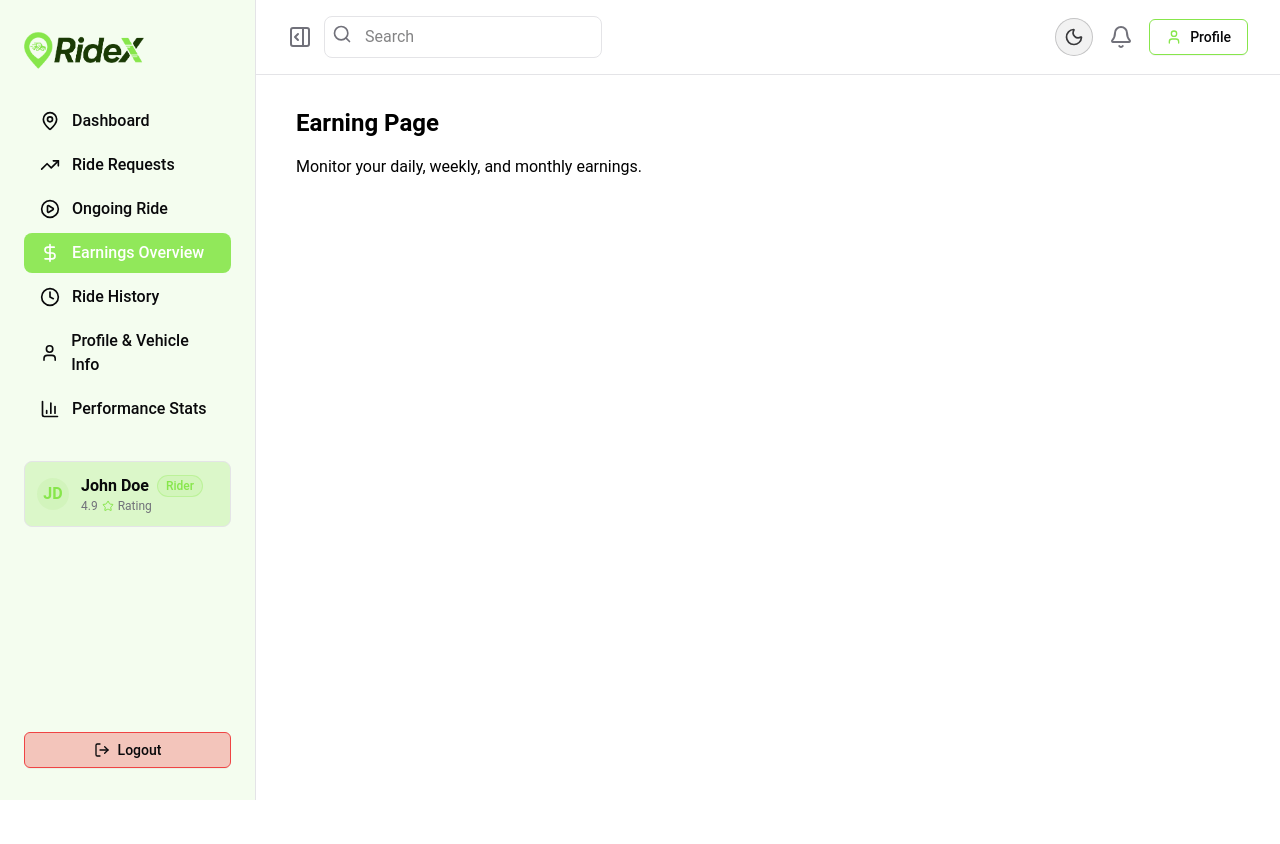
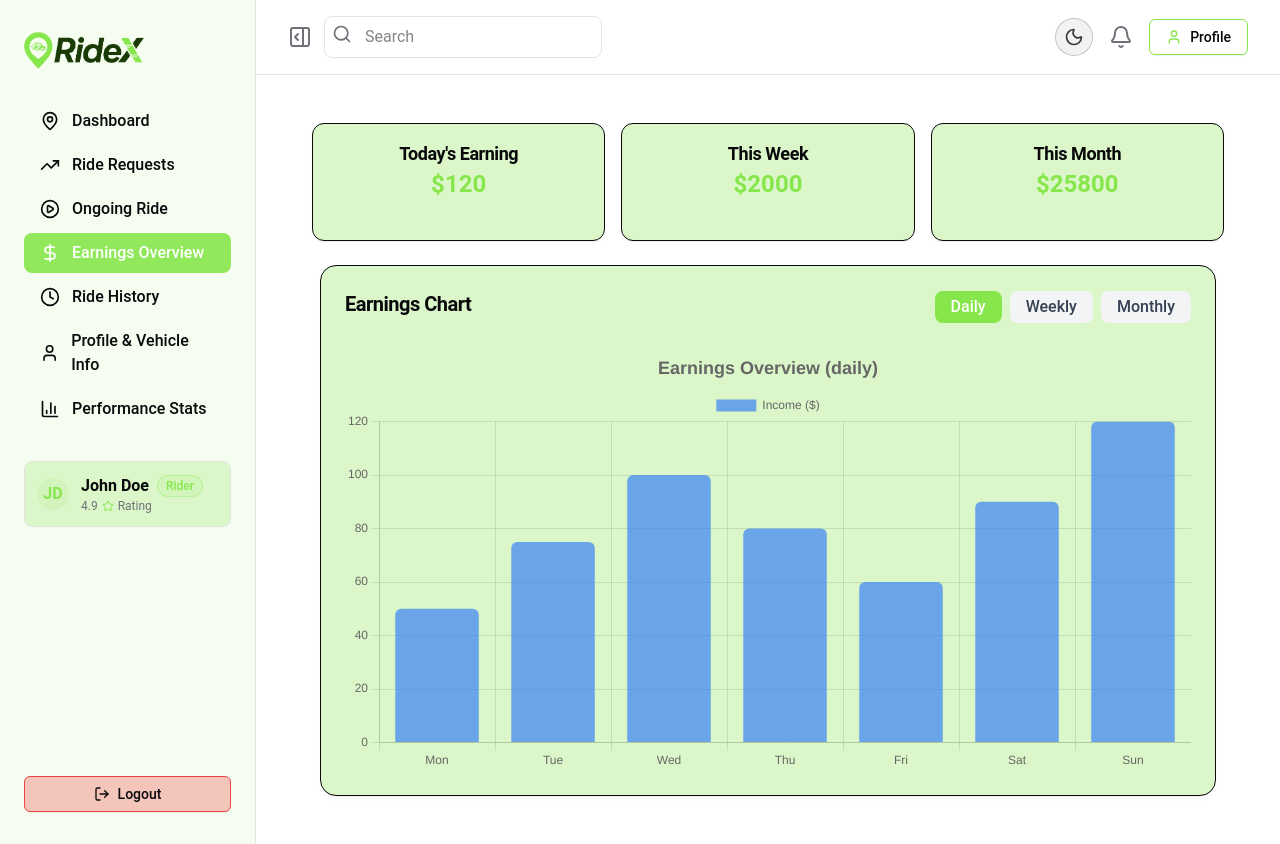
Before and after one commit to rubel6610/RideX-Frontend, a Next.js app: page /dashboard/earnings in a window 1280 px wide. Before the commit the page ends 800 px from the top, so only its background shows below. Built offline with nearby package versions, Linux system fonts and the light colour scheme.

Commit message:
Added Earning overview routes three card and chart

```diff
--- a/package.json
+++ b/package.json
@@ -15,6 +15,7 @@
     "@radix-ui/react-label": "^2.1.7",
     "@radix-ui/react-slot": "^1.2.3",
     "axios": "^1.12.2",
+    "chart.js": "^4.5.0",
     "class-variance-authority": "^0.7.1",
     "clsx": "^2.1.1",
     "jwt-decode": "^4.0.0",
@@ -23,6 +24,7 @@
     "next": "^15.5.3",
     "next-themes": "^0.4.6",
     "react": "19.1.1",
+    "react-chartjs-2": "^5.3.0",
     "react-dom": "19.1.1",
     "react-hook-form": "^7.63.0",
     "tailwind-merge": "^3.3.1",
--- a/src/app/dashboard/earnings/page.jsx
+++ b/src/app/dashboard/earnings/page.jsx
@@ -1,10 +1,102 @@
-import React from 'react'
+"use client";
+
+import { useState, useEffect } from "react";
+import { Card, CardContent, CardHeader, CardTitle } from "@/components/ui/card";
+import { Bar } from "react-chartjs-2";
+import {
+  Chart as ChartJS, CategoryScale, LinearScale, BarElement, Title, Tooltip, Legend,
+} from "chart.js";
+
+ChartJS.register(CategoryScale, LinearScale, BarElement, Title, Tooltip, Legend);
 
 export default function EarningPage() {
+  // Dummy data
+  const [earnings, setEarnings] = useState({
+    daily: [50, 75, 100, 80, 60, 90, 120],
+    weekly: [400, 550, 600, 450],
+    monthly: [1500, 1800, 2000, 1700, 2200, 2100, 1900, 2300, 2500, 2400, 2600, 2800],
+  });
+
+  const [period, setPeriod] = useState("daily");
+
+  // Summary cards values
+  const summary = {
+    today: earnings.daily?.[earnings.daily.length - 1] || 0,
+    week: earnings.weekly?.reduce((a, b) => a + b, 0) || 0,
+    month: earnings.monthly?.reduce((a, b) => a + b, 0) || 0,
+  };
+
+  // Labels
+  const labels = {
+    daily: ["Mon", "Tue", "Wed", "Thu", "Fri", "Sat", "Sun"],
+    weekly: ["Week 1", "Week 2", "Week 3", "Week 4"],
+    monthly: ["Jan","Feb","Mar","Apr","May","Jun","Jul","Aug","Sep","Oct","Nov","Dec"],
+  };
+
+  const data = {
+    labels: labels[period],
+    datasets: [
+      {
+        label: "Income ($)",
+        data: earnings[period],
+        backgroundColor: "rgba(59, 130, 246, 0.7)",
+        borderRadius: 6,
+      },
+    ],
+  };
+
+  const options = {
+    responsive: true,
+    plugins: {
+      legend: { position: "top" },
+      title: { display: true, text: `Earnings Overview (${period})`, font: { size: 18 } },
+    },
+    scales: { y: { beginAtZero: true } },
+  };
+
   return (
-    <div>
-      <h2 className="text-2xl font-bold mb-4">Earning Page</h2>
-      <p>Monitor your daily, weekly, and monthly earnings.</p>
+    <div className="p-4 space-y-6">
+      {/* Top 3 summary cards */}
+      <div className="grid grid-cols-1 sm:grid-cols-3 gap-4">
+        <Card className="shadow-md rounded-xl p-4 text-center">
+          <CardTitle className="text-lg font-semibold">Today's Earning</CardTitle>
+          <CardContent className="text-2xl font-bold text-primary">${summary.today}</CardContent>
+        </Card>
+
+        <Card className="shadow-md rounded-xl p-4 text-center">
+          <CardTitle className="text-lg font-semibold">This Week</CardTitle>
+          <CardContent className="text-2xl font-bold text-primary">${summary.week}</CardContent>
+        </Card>
+
+        <Card className="shadow-md rounded-xl p-4 text-center">
+          <CardTitle className="text-lg font-semibold">This Month</CardTitle>
+          <CardContent className="text-2xl font-bold text-primary">${summary.month}</CardContent>
+        </Card>
+      </div>
+
+      {/* Chart + Period toggle */}
+      <Card className="max-w-4xl mx-auto shadow-lg rounded-2xl">
+        <CardHeader className="flex flex-col sm:flex-row sm:justify-between sm:items-center">
+          <CardTitle className="text-xl font-semibold">Earnings Chart</CardTitle>
+          <div className="flex gap-2 mt-2 sm:mt-0">
+            {["daily","weekly","monthly"].map((p) => (
+              <button
+                key={p}
+                className={`px-4 py-1 rounded-lg font-medium transition-colors ${period===p ? "bg-primary text-background":"bg-gray-100 hover:bg-primary/20 text-gray-700"}`}
+                onClick={() => setPeriod(p)}
+              >
+                {p.charAt(0).toUpperCase() + p.slice(1)}
+              </button>
+            ))}
+          </div>
+        </CardHeader>
+
+        <CardContent>
+          <div className="overflow-x-auto">
+            <Bar data={data} options={options} />
+          </div>
+        </CardContent>
+      </Card>
     </div>
-  )
+  );
 }
```
Also changed, not shown: 1 other file (tests, documents, lock files or other folders).
